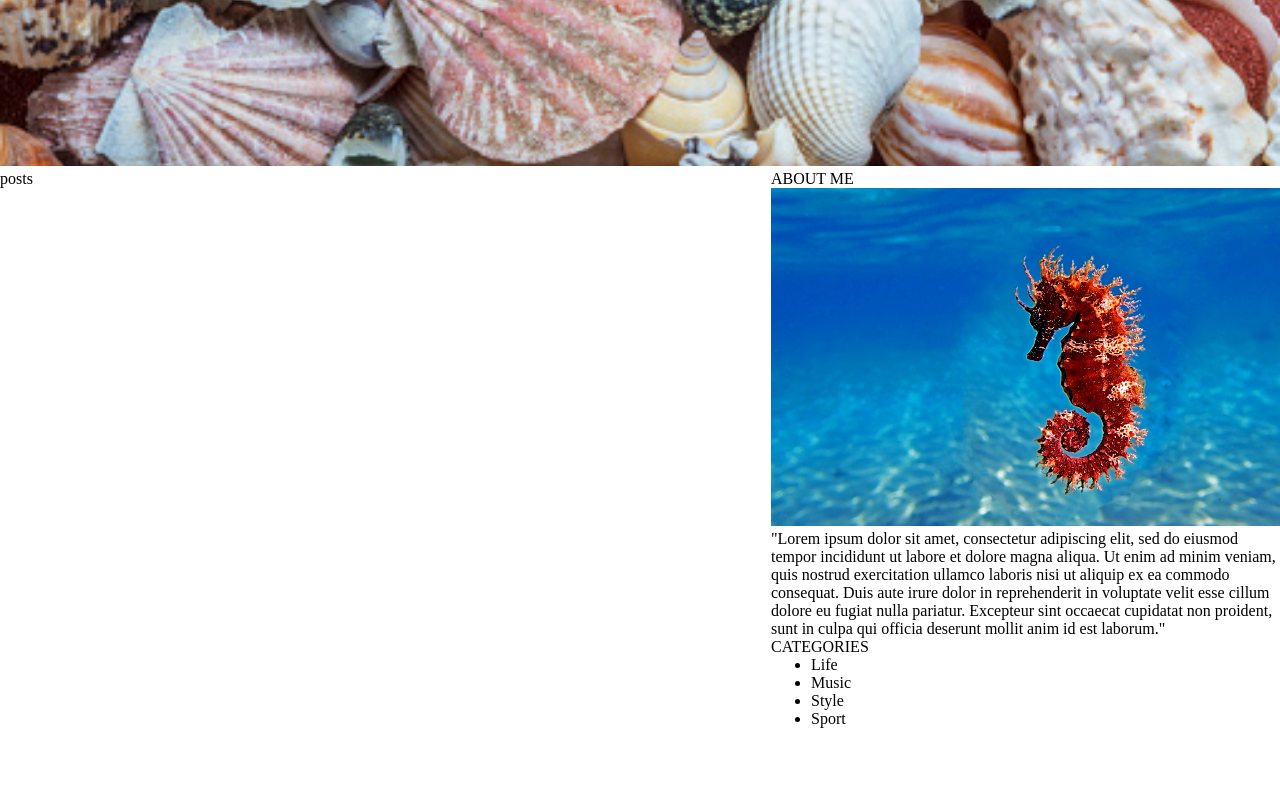
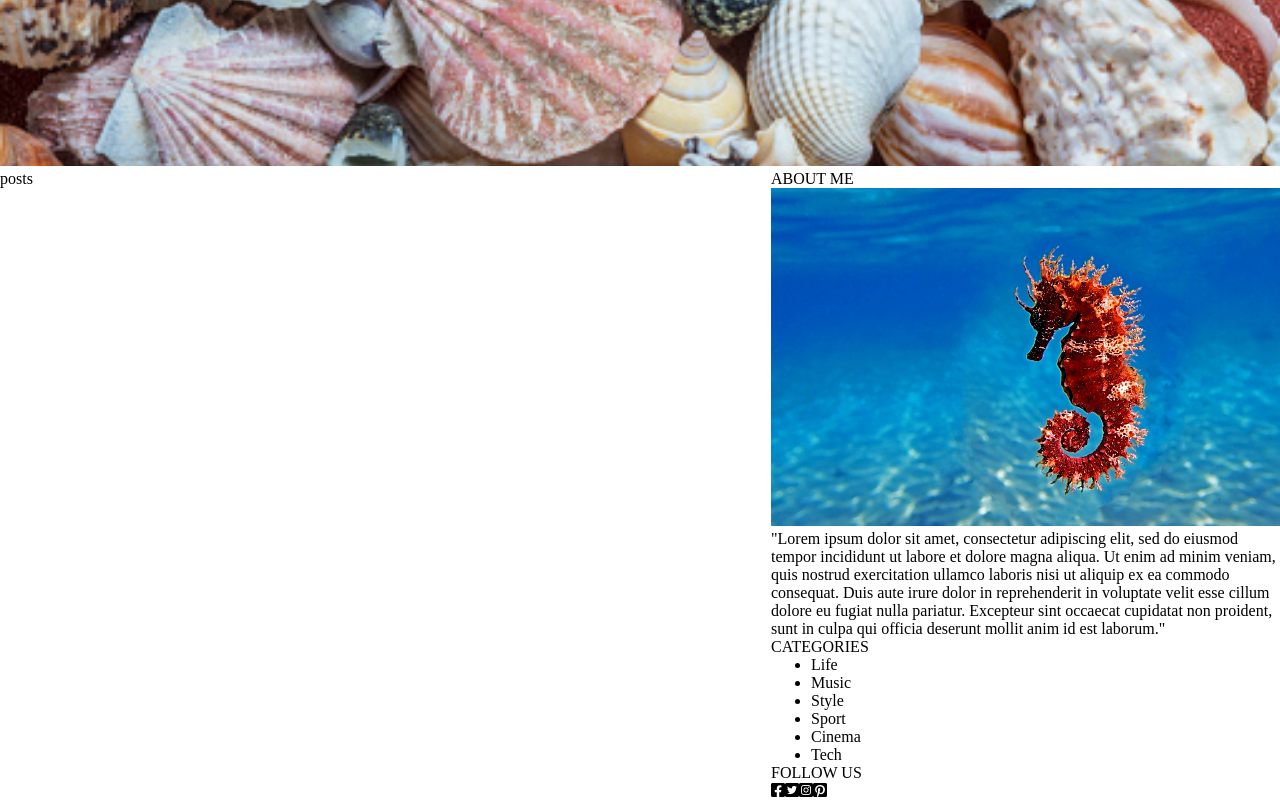
Before and after one commit to EvMad/react-frontend-sandbox, a React (Create React App) app: page / in a window 1280 px wide. Shown: the part 474-1274 px from the top of the page. Before the commit the page ends 1202 px from the top, so only its background shows below. Built offline with nearby package versions, Linux system fonts and the light colour scheme.

Commit message:
created social sidebar div and added icons

```diff
--- a/src/sidebar/Sidebar.jsx
+++ b/src/sidebar/Sidebar.jsx
@@ -15,8 +15,18 @@ export default function Sidebar() {
                 <li className="sidebarListItem">Music</li>
                 <li className="sidebarListItem">Style</li>
                 <li className="sidebarListItem">Sport</li>
+                <li className="sidebarListItem">Cinema</li>
+                <li className="sidebarListItem">Tech</li>
             </ul>
-
+            </div>
+            <div className="sidebarItem">
+            <span className="sidebarTitle">FOLLOW US</span>
+            <div className="sidebarSocial">
+            <i className="sidebarIcon fa-brands fa-facebook-square"></i>
+            <i className="sidebarIcon fa-brands fa-twitter-square"></i>
+            <i className="sidebarIcon fa-brands fa-instagram-square"></i>
+            <i className="sidebarIcon fa-brands fa-pinterest-square"></i>
+            </div>
             </div>
         </div>
     )
```
